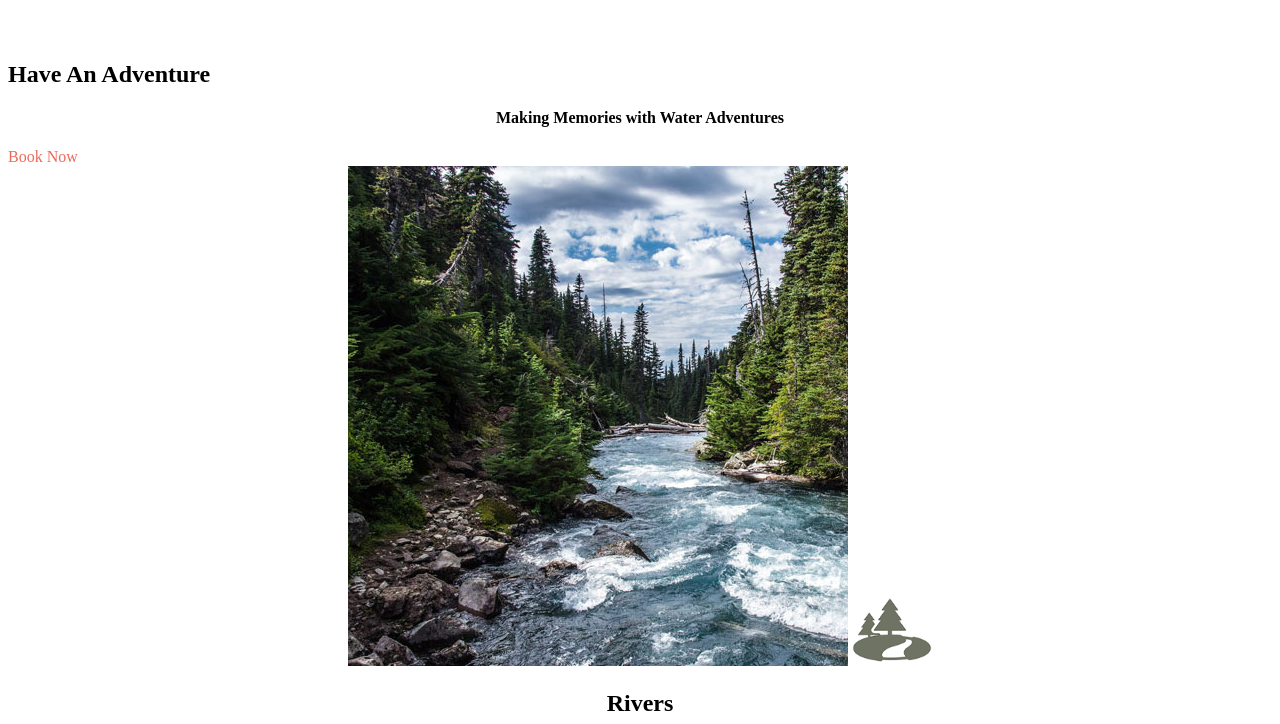
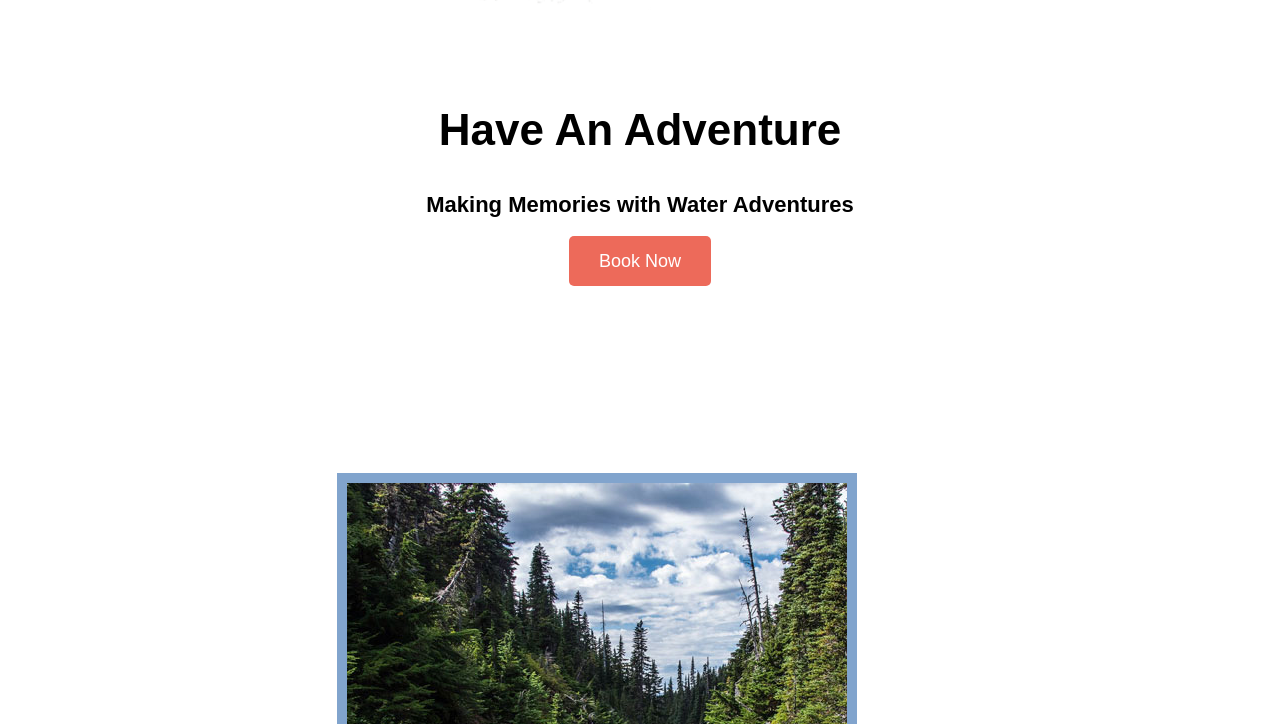
Before and after one commit to Allie-Bosch/wwr, a plain HTML site: page index.html in a window 1280 px wide. Shown: the part 916-1640 px from the top of the page. Drawn offline with Linux system fonts and the light colour scheme; a web font is replaced by a local one.

Commit message:
more css

```diff
--- a/index.html
+++ b/index.html
@@ -27,9 +27,9 @@
             </div>
 
             <section id = "hero-msg" >
-                <h1 class="home-tile" > Have An Adventure</h1>
+                <h1 class="home-title" > Have An Adventure</h1>
                 <h4>Making Memories with Water Adventures </h4>
-                <div class ="button box">
+                <div class ="button-box">
                     <a class="book" href = "contactus.html">Book Now</a>
                 </div>
             </section>
@@ -42,7 +42,7 @@
                 <h2>Rivers</h2>
             </section>
             <section class="rapids-card">
-                <img class="car-img" src="images/rapids.jpeg" alt="Rafting Boat">
+                <img class="card-img" src="images/rapids.jpeg" alt="Rafting Boat">
                 <img class="icon" src="images/oars.png" alt ="Oars Icon">
                 <h2>Rapids</h2>
             </section>
--- a/styles/style.css
+++ b/styles/style.css
@@ -1,3 +1,12 @@
+@import url('https://fonts.googleapis.com/css2?family=Open+Sans&family=Skranji&display=swap');
+
+.home-title{
+    font-family: "Skranji", sans-serif;
+    font-size: 2em;
+    margin-top: 50px;
+    text-align: center;
+}
+
 #content{
     max-width: 1600px;
     margin: 0 auto;
@@ -25,6 +34,14 @@ main section{
 
 body{
     background-color: white;
+    font-family: "Open-Sans", sans-serif;
+    font-size: 22px;
+    margin: 0;
+    padding: 0;
+}
+
+h2{
+    margin: 0;
 }
 
 header{
@@ -35,6 +52,7 @@ nav a{
     color:black;
     text-align: center;
     text-decoration: none;
+    padding: 35px;
 }
 
 nav a:hover{
@@ -42,14 +60,19 @@ nav a:hover{
 }
 
 .book, .join{
-    background-color: white;
-    color: #ed6a5a;
+    background-color: #ed6a5a;
+    color: white;
     text-align: center;
     text-decoration: none;
+    font-size: 18px;
+    padding: 15px 30px;
+    margin-top: 50px;
+    border-radius: 5px;
 }
 
 .book:hover, .join:hover{
     background-color: lightgray;
+    color:#ed6a5a;
 }
 
 #background{
@@ -59,11 +82,24 @@ nav a:hover{
 .msg{
     background-color:white;
     color: #5d576b;
+    line-height: 1.5em;
+    padding: 35px;
+}
+
+.msg p{
+    font-size: .8em;
+    padding-bottom: 15px;
 }
 
 footer{
     background-color: #81a4cd;
     color: black;
+    padding: 25px 50px;
+    margin-top: 200px;
+}
+
+footer .social img{
+    padding-top: 15px;
 }
 
 footer a{
@@ -84,10 +120,27 @@ footer p a:hover{
     width: 80px;
 }
 
+#logo_link{
+    padding-top: 5px;
+}
+
 .icon {
     width: 80px;
+    padding-top: 10px;
 }
 
 #hero-img{
     width: 100%;
 }
+
+.card-img{
+    border: 10px solid #81a4cd;
+}
+
+.rivers-card, .camping-card, .rivers-card{
+    margin: 200px 0;
+}
+
+main section img{
+    box-sizing: border-box;
+}
```
